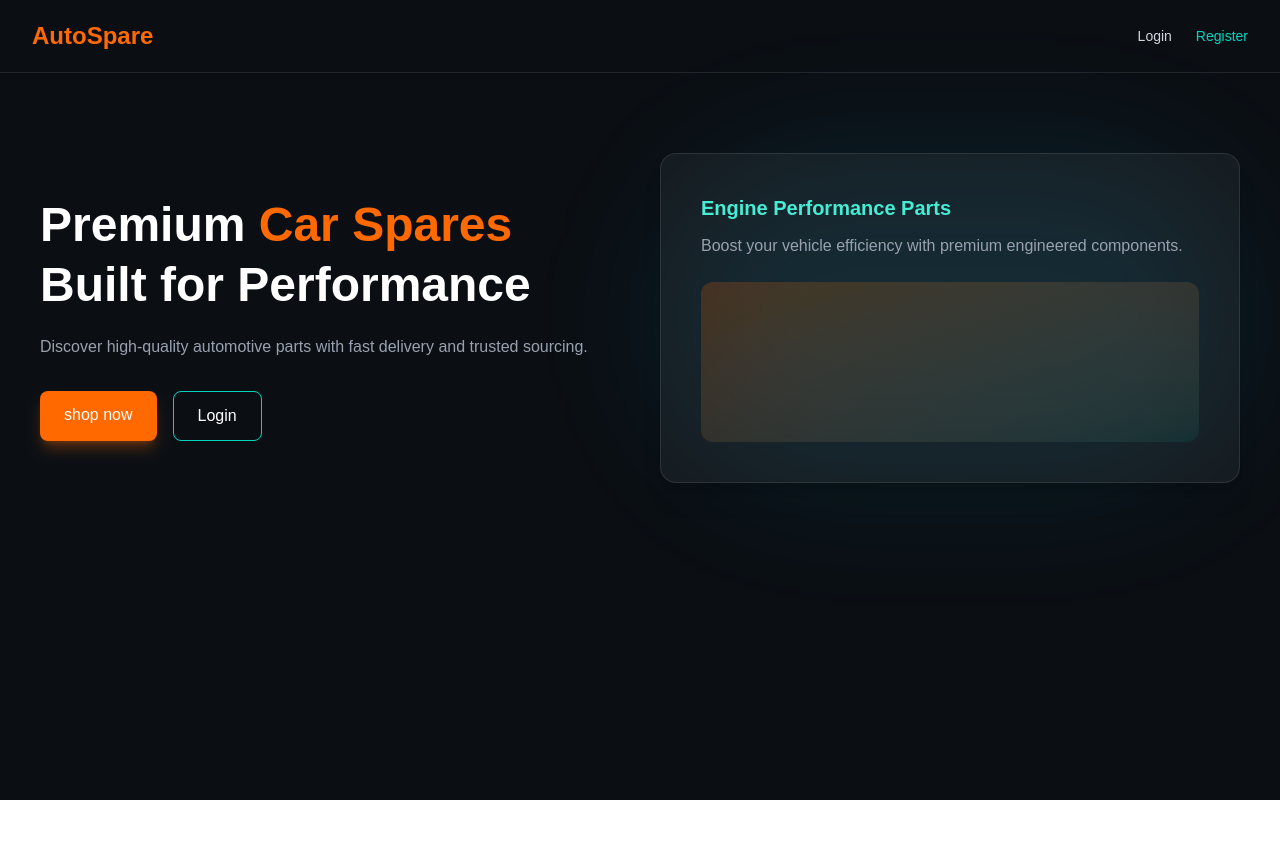
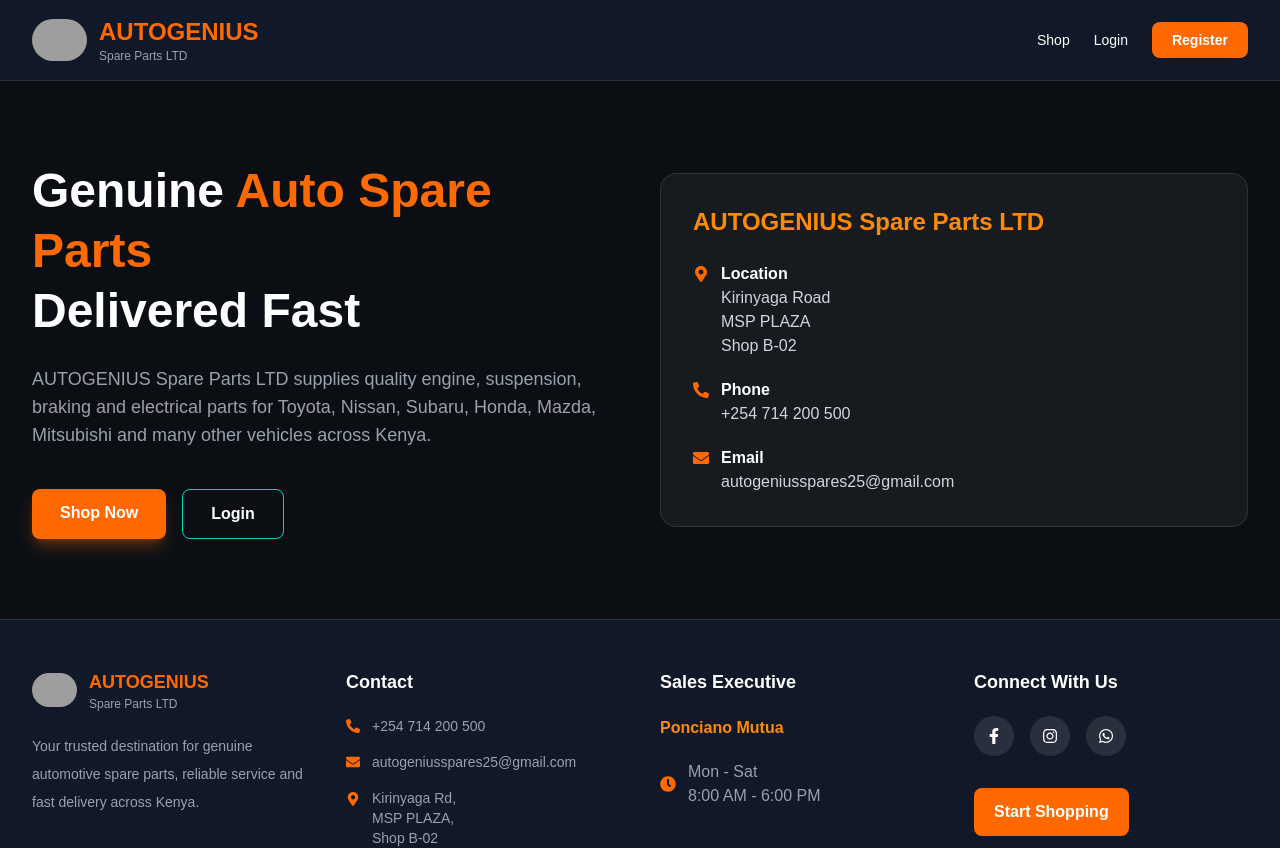
Before and after one commit to Antony-Mwangi/Auto-Genius, a Next.js app: page / in a window 1280 px wide. Shown: the top 848 px of the page. Before the commit the page ends 800 px from the top, so only its background shows below. Built offline with nearby package versions, Linux system fonts and the light colour scheme; grey boxes are pictures that could not be loaded.

Commit message:
landing page

```diff
--- a/app/page.tsx
+++ b/app/page.tsx
@@ -1,73 +1,346 @@
+import Image from "next/image";
 import Link from "next/link";
+
+import {
+  FaPhoneAlt,
+  FaEnvelope,
+  FaMapMarkerAlt,
+  FaFacebookF,
+  FaInstagram,
+  FaWhatsapp,
+  FaClock,
+} from "react-icons/fa";
 
 export default function HomePage() {
   return (
-
     <main className="min-h-screen bg-[#0b0f14] text-white">
 
-      {/* NAV */}
-      <header className="flex items-center justify-between px-8 py-5 border-b border-white/10">
-        <h1 className="text-2xl font-bold text-orange-500">
-          AutoSpare
-        </h1>
+      {/* NAVBAR */}
 
-        <nav className="flex gap-6 text-sm text-gray-300">
-          <Link href="/login">Login</Link>
-          <Link href="/register" className="text-teal-400">
-            Register
+      <header className="border-b border-white/10 bg-[#111827]">
+
+        <div className="mx-auto flex max-w-7xl items-center justify-between px-8 py-4">
+
+          {/* LOGO */}
+
+          <Link
+            href="/"
+            className="flex items-center gap-3"
+          >
+            <Image
+              src="/logo.png"
+              alt="AUTOGENIUS Spare Parts LTD"
+              width={55}
+              height={55}
+              priority
+              className="rounded-full"
+            />
+
+            <div>
+              <h1 className="text-2xl font-bold text-orange-500">
+                AUTOGENIUS
+              </h1>
+
+              <p className="text-xs text-gray-400">
+                Spare Parts LTD
+              </p>
+            </div>
           </Link>
-        </nav>
-      </header>
 
-      {/* HERO */}
-      <section className="grid md:grid-cols-2 gap-10 px-10 py-20 items-center">
+          {/* NAVIGATION */}
 
-        {/* LEFT */}
-        <div>
-          <h2 className="text-5xl font-bold leading-tight">
-            Premium <span className="text-orange-500">Car Spares</span>
-            <br />
-            Built for Performance
-          </h2>
+          <nav className="flex items-center gap-6 text-sm">
 
-          <p className="text-gray-400 mt-5">
-            Discover high-quality automotive parts with fast delivery and trusted sourcing.
-          </p>
-
-          <div className="mt-8 flex gap-4">
             <Link
               href="/shop"
-              className="bg-orange-500 px-6 py-3 rounded-lg shadow-lg shadow-orange-500/30"
+              className="transition hover:text-orange-400"
             >
-            shop now
+              Shop
             </Link>
 
             <Link
               href="/login"
-              className="border border-teal-400 px-6 py-3 rounded-lg"
+              className="transition hover:text-orange-400"
             >
               Login
             </Link>
-          </div>
+
+            <Link
+              href="/register"
+              className="rounded-lg bg-orange-500 px-5 py-2 font-semibold transition hover:bg-orange-400"
+            >
+              Register
+            </Link>
+
+          </nav>
+
         </div>
 
-        {/* RIGHT VISUAL */}
-        <div className="relative">
-          <div className="absolute inset-0 bg-cyan-500/10 blur-3xl rounded-full"></div>
+      </header>
 
-          <div className="relative p-10 rounded-2xl border border-white/10 bg-white/5 shadow-xl">
-            <h3 className="text-xl font-semibold text-teal-300">
-              Engine Performance Parts
-            </h3>
+      {/* HERO */}
 
-            <p className="text-gray-400 mt-3">
-              Boost your vehicle efficiency with premium engineered components.
+      <section className="mx-auto grid max-w-7xl items-center gap-10 px-8 py-20 md:grid-cols-2">
+
+        <div>
+
+          <h2 className="text-5xl font-bold leading-tight">
+
+            Genuine
+
+            <span className="text-orange-500">
+              {" "}Auto Spare Parts
+            </span>
+
+            <br />
+
+            Delivered Fast
+
+          </h2>
+
+          <p className="mt-6 text-lg text-gray-400">
+
+            AUTOGENIUS Spare Parts LTD supplies quality engine,
+            suspension, braking and electrical parts for Toyota,
+            Nissan, Subaru, Honda, Mazda, Mitsubishi and many
+            other vehicles across Kenya.
+
+          </p>
+
+          <div className="mt-10 flex gap-4">
+
+            <Link
+              href="/shop"
+              className="rounded-lg bg-orange-500 px-7 py-3 font-semibold shadow-lg shadow-orange-500/30 transition hover:bg-orange-400"
+            >
+              Shop Now
+            </Link>
+
+            <Link
+              href="/login"
+              className="rounded-lg border border-teal-400 px-7 py-3 font-semibold transition hover:bg-teal-400 hover:text-black"
+            >
+              Login
+            </Link>
+
+          </div>
+
+        </div>
+
+        {/* COMPANY CARD */}
+
+        <div className="rounded-2xl border border-white/10 bg-white/5 p-8 backdrop-blur">
+
+          <h3 className="text-2xl font-bold text-orange-400">
+            AUTOGENIUS Spare Parts LTD
+          </h3>
+
+          <div className="mt-6 space-y-5 text-gray-300">
+
+            <div className="flex items-start gap-3">
+              <FaMapMarkerAlt className="mt-1 text-orange-500" />
+              <div>
+                <p className="font-semibold text-white">
+                  Location
+                </p>
+
+                <p>
+                  Kirinyaga Road
+                  <br />
+                  MSP PLAZA
+                  <br />
+                  Shop B-02
+                </p>
+              </div>
+            </div>
+
+            <div className="flex items-start gap-3">
+              <FaPhoneAlt className="mt-1 text-orange-500" />
+              <div>
+                <p className="font-semibold text-white">
+                  Phone
+                </p>
+
+                <p>+254 714 200 500</p>
+              </div>
+            </div>
+
+            <div className="flex items-start gap-3">
+              <FaEnvelope className="mt-1 text-orange-500" />
+              <div>
+                <p className="font-semibold text-white">
+                  Email
+                </p>
+
+                <p>autogeniusspares25@gmail.com</p>
+              </div>
+            </div>
+
+          </div>
+
+        </div>
+
+      </section>
+
+      {/* FOOTER */}
+
+      <footer className="border-t border-white/10 bg-[#111827]">
+
+        <div className="mx-auto grid max-w-7xl gap-10 px-8 py-12 md:grid-cols-4">
+
+          {/* COMPANY */}
+
+          <div>
+
+            <div className="flex items-center gap-3">
+
+              <Image
+                src="/logo.png"
+                alt="AUTOGENIUS"
+                width={45}
+                height={45}
+                className="rounded-full"
+              />
+
+              <div>
+
+                <h3 className="text-lg font-bold text-orange-500">
+                  AUTOGENIUS
+                </h3>
+
+                <p className="text-xs text-gray-400">
+                  Spare Parts LTD
+                </p>
+
+              </div>
+
+            </div>
+
+            <p className="mt-5 text-sm leading-7 text-gray-400">
+              Your trusted destination for genuine automotive
+              spare parts, reliable service and fast delivery
+              across Kenya.
             </p>
 
-            <div className="mt-6 h-40 bg-gradient-to-br from-orange-500/20 to-teal-500/10 rounded-xl"></div>
           </div>
+
+          {/* CONTACT */}
+
+          <div>
+
+            <h4 className="mb-5 text-lg font-semibold text-white">
+              Contact
+            </h4>
+
+            <div className="space-y-4 text-sm text-gray-400">
+
+              <div className="flex items-center gap-3">
+                <FaPhoneAlt className="text-orange-500" />
+                <span>+254 714 200 500</span>
+              </div>
+
+              <div className="flex items-center gap-3">
+                <FaEnvelope className="text-orange-500" />
+                <span>autogeniusspares25@gmail.com</span>
+              </div>
+
+              <div className="flex items-start gap-3">
+                <FaMapMarkerAlt className="mt-1 text-orange-500" />
+                <span>
+                  Kirinyaga Rd,
+                  <br />
+                  MSP PLAZA,
+                  <br />
+                  Shop B-02
+                </span>
+              </div>
+
+            </div>
+
+          </div>
+
+          {/* SALES */}
+
+          <div>
+
+            <h4 className="mb-5 text-lg font-semibold text-white">
+              Sales Executive
+            </h4>
+
+            <p className="font-semibold text-orange-400">
+              Ponciano Mutua
+            </p>
+
+            <div className="mt-5 flex items-center gap-3 text-gray-400">
+
+              <FaClock className="text-orange-500" />
+
+              <span>
+                Mon - Sat
+                <br />
+                8:00 AM - 6:00 PM
+              </span>
+
+            </div>
+
+          </div>
+
+          {/* SOCIALS */}
+
+          <div>
+
+            <h4 className="mb-5 text-lg font-semibold text-white">
+              Connect With Us
+            </h4>
+
+            <div className="flex gap-4">
+
+              <a
+                href="#"
+                className="rounded-full bg-white/10 p-3 transition hover:bg-orange-500"
+              >
+                <FaFacebookF />
+              </a>
+
+              <a
+                href="#"
+                className="rounded-full bg-white/10 p-3 transition hover:bg-orange-500"
+              >
+                <FaInstagram />
+              </a>
+
+              <a
+                href="https://wa.me/254714200500"
+                target="_blank"
+                className="rounded-full bg-white/10 p-3 transition hover:bg-green-600"
+              >
+                <FaWhatsapp />
+              </a>
+
+            </div>
+
+            <Link
+              href="/shop"
+              className="mt-8 inline-block rounded-lg bg-orange-500 px-5 py-3 font-semibold transition hover:bg-orange-400"
+            >
+              Start Shopping
+            </Link>
+
+          </div>
+
         </div>
-      </section>
+
+        {/* BOTTOM BAR */}
+
+        <div className="border-t border-white/10 py-5 text-center text-sm text-gray-500">
+
+          © {new Date().getFullYear()} AUTOGENIUS Spare Parts LTD.
+          All Rights Reserved.
+
+        </div>
+
+      </footer>
+
     </main>
   );
 }
```
